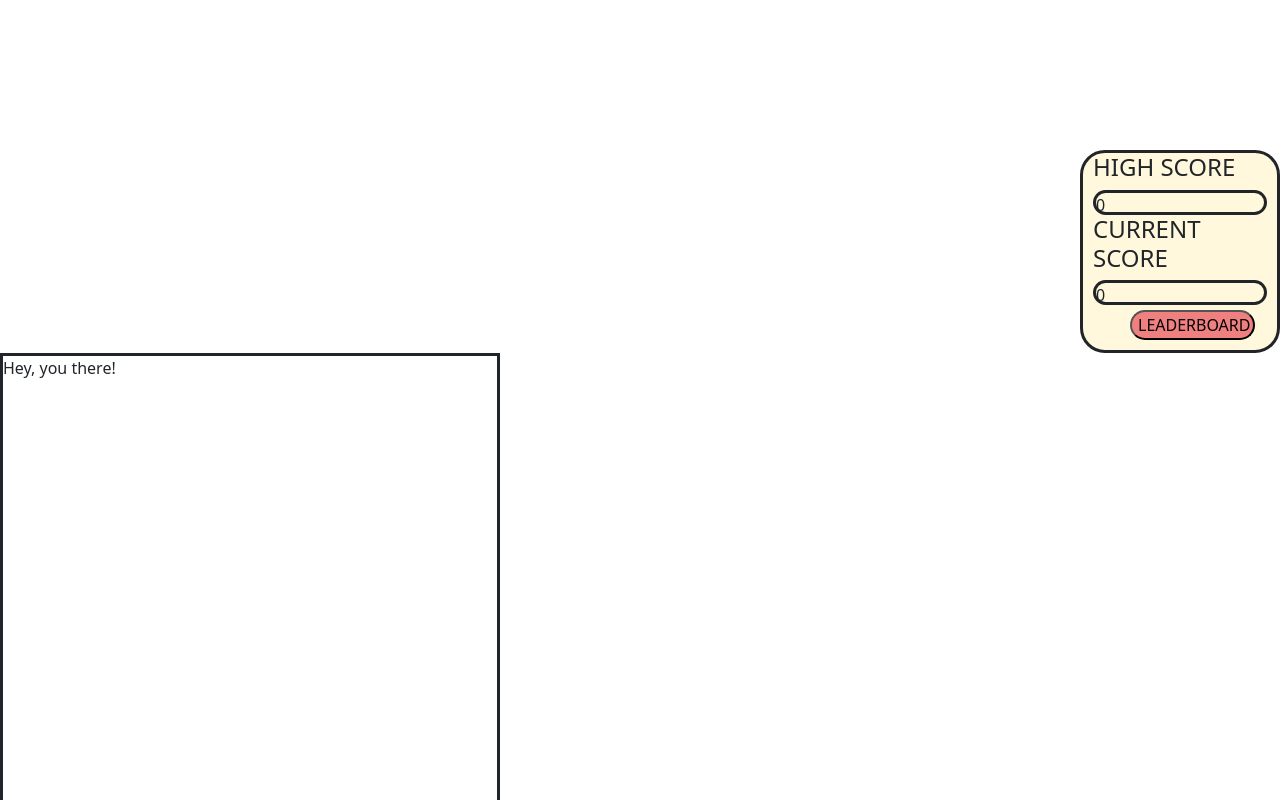
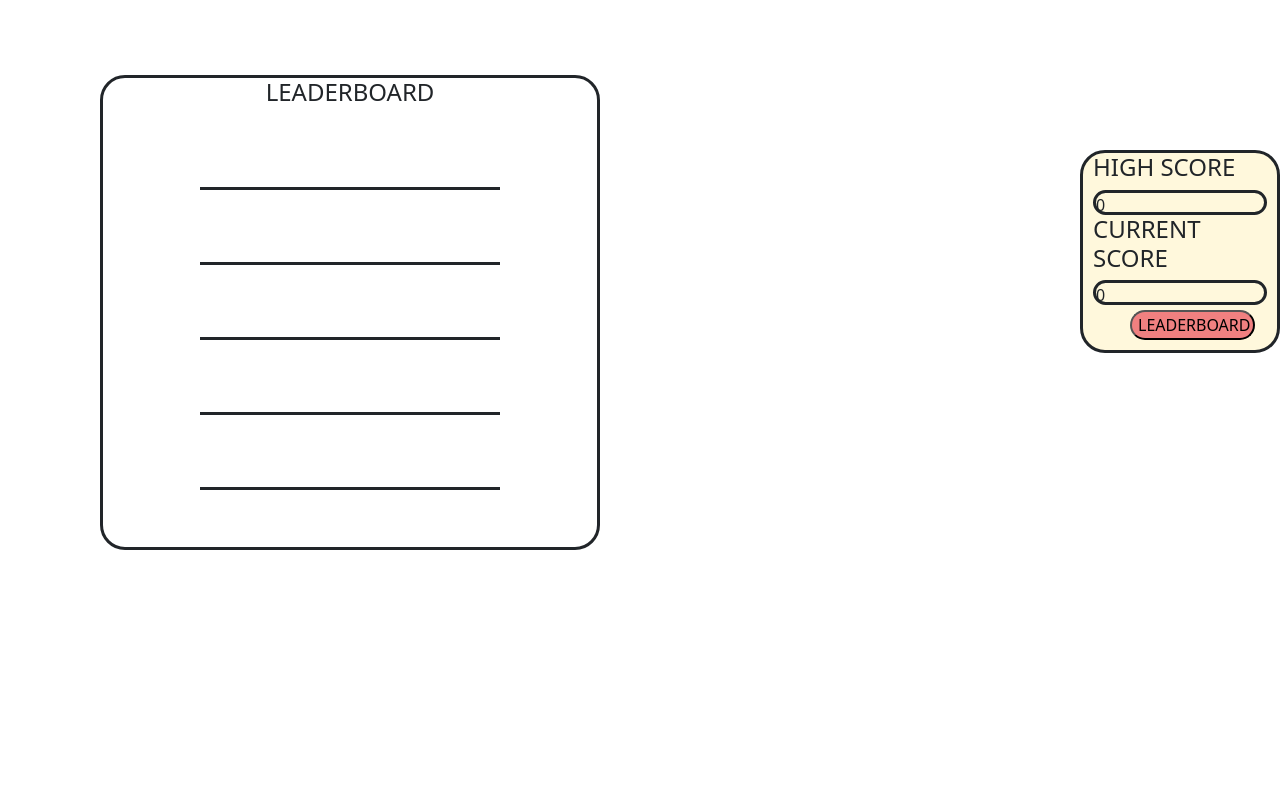
Before and after one commit to OG-Tango/Pentamatris, a React app: page / in a window 1280 px wide. Both pictures are taken after a click on the button "LEADERBOARD". Shown: the top 800 px of the page. Built offline with nearby package versions, Linux system fonts and the light colour scheme.

Commit message:
aligned and formatted leaderboard

```diff
--- a/client/src/components/App.jsx
+++ b/client/src/components/App.jsx
@@ -1,19 +1,19 @@
-import React, {useState} from 'react';
+import React, {useState, useRef} from 'react';
 import ScoreBoard from './ScoreBoard.jsx';
 import LeaderBoard from './LeaderBoard.jsx';
 
 function App() {
 
-  const [showComponent, setShowComponent] = useState(false);
+  const [show, setShow] = useState(false);
 
   const handleClick = () => {
-    setShowComponent(!showComponent);
+    setShow(!show);
   }
 
   return (
     <div>
       <ScoreBoard onClick={handleClick}/>
-      { showComponent ? <LeaderBoard /> : null }
+      { show ? <LeaderBoard /> : null}
     </div>
   );
 
--- a/client/src/components/LeaderBoard.jsx
+++ b/client/src/components/LeaderBoard.jsx
@@ -1,8 +1,18 @@
 import React from 'react';
 
-const LeaderBoard = () => {
+function LeaderBoard() {
   return (
-    <div id='leader-board'>Hey, you there!</div>
+    <div id='leader-board'>
+      <h4>LEADERBOARD</h4>
+      <div className='all-leaders'>
+        <div className='leader'></div>
+        <div className='leader'></div>
+        <div className='leader'></div>
+        <div className='leader'></div>
+        <div className='leader'></div>
+      </div>
+
+    </div>
   );
 };
 
--- a/client/src/index.jsx
+++ b/client/src/index.jsx
@@ -1,11 +1,11 @@
+import 'bootstrap/dist/js/bootstrap.bundle.min';
+import 'bootstrap/dist/css/bootstrap.min.css';
 import React from "react";
 import ReactDOM from "react-dom";
 import App from "./components/App.jsx";
 import css from '../style.css';
 import $ from 'jquery';
 import Popper from 'popper.js';
-import 'bootstrap/dist/js/bootstrap.bundle.min';
-import 'bootstrap/dist/css/bootstrap.min.css';
 
 ReactDOM.render(
   <App />, document.getElementById('app')
--- a/client/style.css
+++ b/client/style.css
@@ -15,8 +15,15 @@
 
 #leader-board {
   border-style: solid;
+  border-radius: 25px;
   width: 500px;
-  height: 600px
+  height: 475px;
+  display: flex;
+  flex-direction: column;
+  align-items: center;
+  position: absolute;
+  top: 75px;
+  left: 100px;
 }
 
 .go-to-lb {
@@ -38,3 +45,17 @@
   height: 25px;
   margin-bottom: 5px
 }
+
+.all-leaders {
+  display: flex;
+  flex-direction: column;
+  align-items: center;
+}
+
+.leader {
+  border-bottom: solid;
+  height: 75px;
+  width: 300px;
+  text-align: center;
+  padding-top: 25px
+}
```
